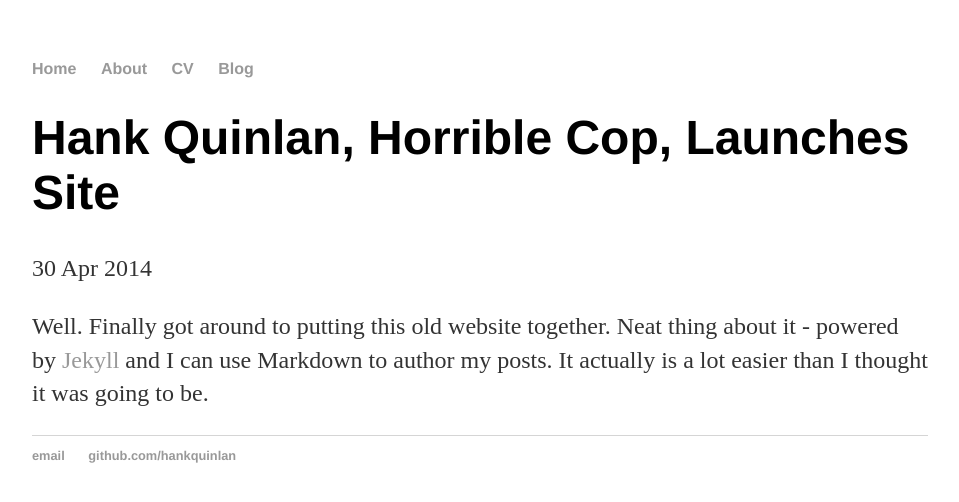
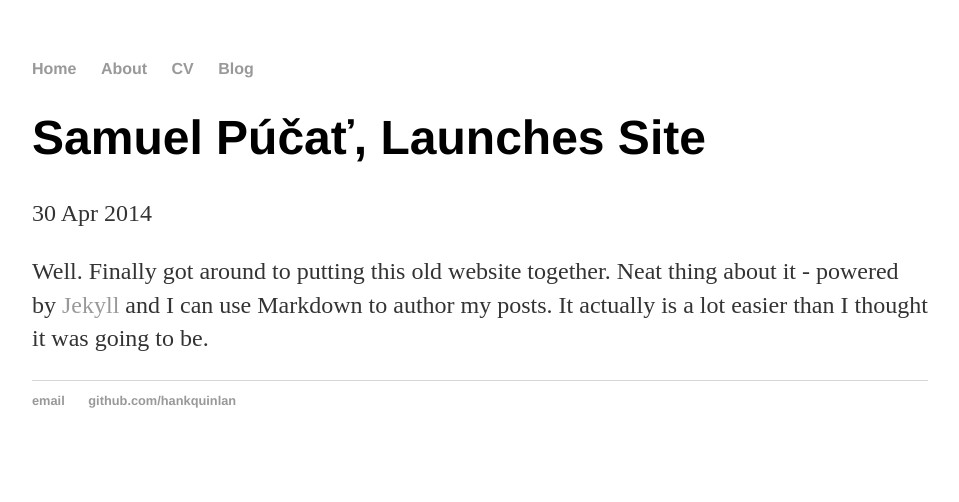
Before and after one commit to samuelpucat/samuelpucat.github.io, a Jekyll site: the page built from _posts/2017-02-23-samuel-pucat-site-launched.md, in a window 1280 px wide. Shown: the top 502 px of the page, without its empty margins (160-1119 px from the left). Built offline with Jekyll 4.4.1, drawn with Linux system fonts in a browser that asks for light colours.

Commit message:
Update 2017-02-23-samuel-pucat-site-launched.md

```diff
--- a/_posts/2017-02-23-samuel-pucat-site-launched.md
+++ b/_posts/2017-02-23-samuel-pucat-site-launched.md
@@ -1,6 +1,6 @@
 ---
 layout: post
-title: "Hank Quinlan, Horrible Cop, Launches Site"
+title: "Samuel Púčať, Launches Site"
 date: 2014-04-30
 ---
 
```
